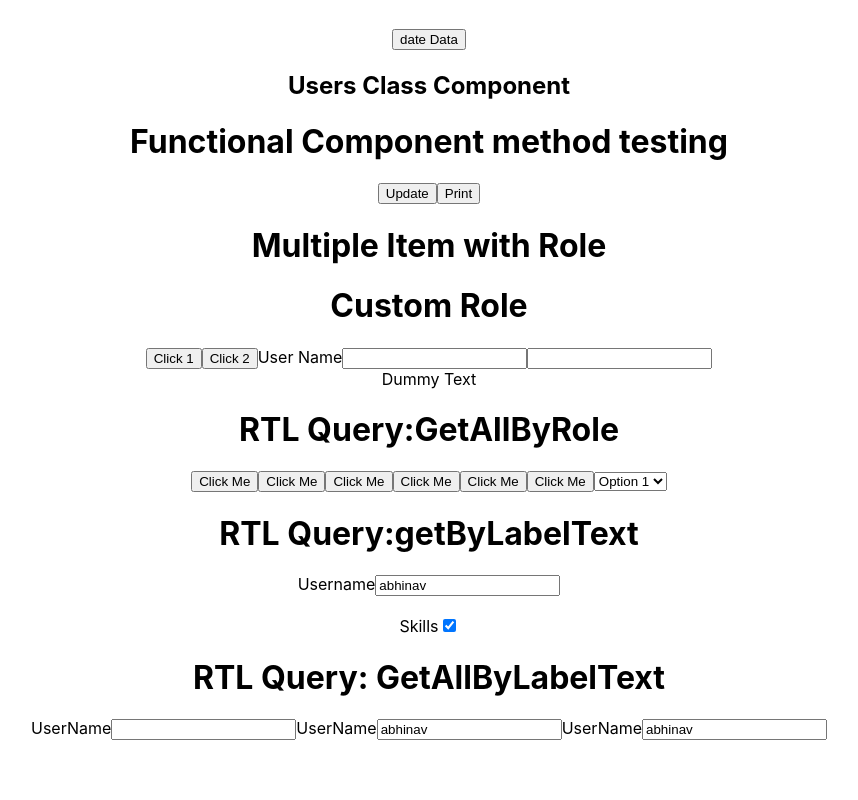
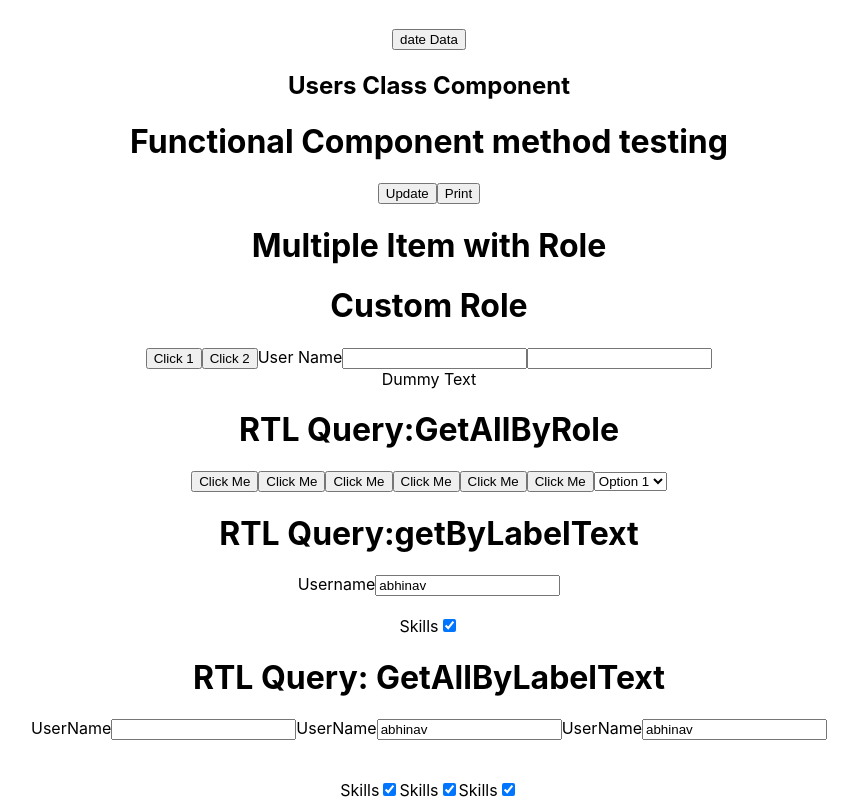
Before and after one commit to abhinav2697/Reactjs-mini-projects, a React (Create React App) app in the folder blog-app-test/: page / in a window 1280 px wide. Shown: the part 534-1334 px from the top of the page, without its empty margins (211-1069 px from the left). Before the commit the page ends 1274 px from the top, so only its background shows below. Built offline with nearby package versions, Linux system fonts and the light colour scheme.

Commit message:
new changes  added

```diff
--- a/blog-app-test/src/GetAllByLabelText.js
+++ b/blog-app-test/src/GetAllByLabelText.js
@@ -12,6 +12,18 @@ const GetAllByLabelText = () => {
 
         <label htmlFor='user-name3'>UserName</label>
         <input type='text' id='user-name3' defaultValue={"abhinav"}/>
+        <br/>
+        <br/>
+        <br/>
+
+        <label htmlFor='skill1' >Skills</label>
+        <input type='checkbox' id='skill1' defaultChecked={true}/>
+
+        <label htmlFor='skill2'>Skills</label>
+        <input type='checkbox' id='skill2'  defaultChecked={true}/>
+
+        <label htmlFor='skill3'>Skills</label>
+        <input type='checkbox' id='skill3' defaultChecked={true} />
         </div>
   )
 }
```
Also changed, not shown: 1 other file (tests, documents, lock files or other folders).
